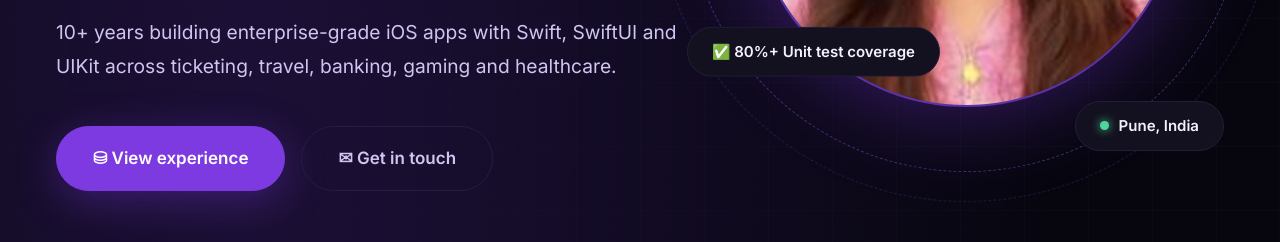
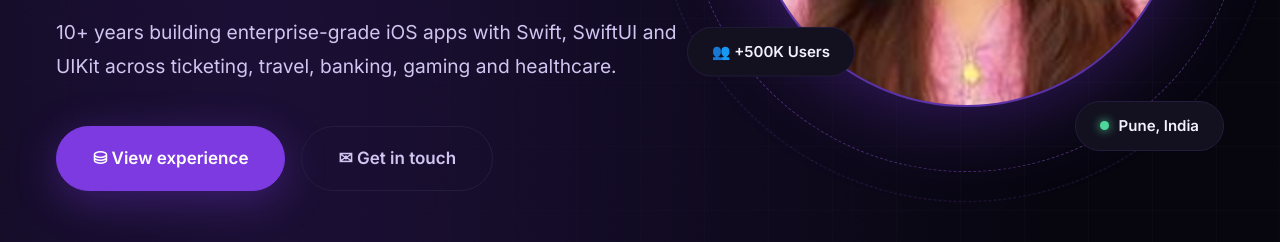
Before and after one commit to khandve/khandve.github.io, a plain HTML site: page index.html in a window 1280 px wide. Shown: the part 558-800 px from the top of the page. Drawn offline with nearby package versions, Linux system fonts and the light colour scheme; a script that the page names is missing.

Commit message:
Replace unit test coverage chip with user count chip

```diff
--- a/index.html
+++ b/index.html
@@ -50,7 +50,7 @@
         </div>
         <span class="chip c1">🏗️ Technical Architect</span>
         <span class="chip c2">⚡ 10+ Years</span>
-        <span class="chip c3">✅ 80%+ Unit test coverage</span>
+        <span class="chip c3">👥 +500K Users</span>
         <span class="chip c4"><i class="dot-green"></i>Pune, India</span>
       </div>
     </section>
```
